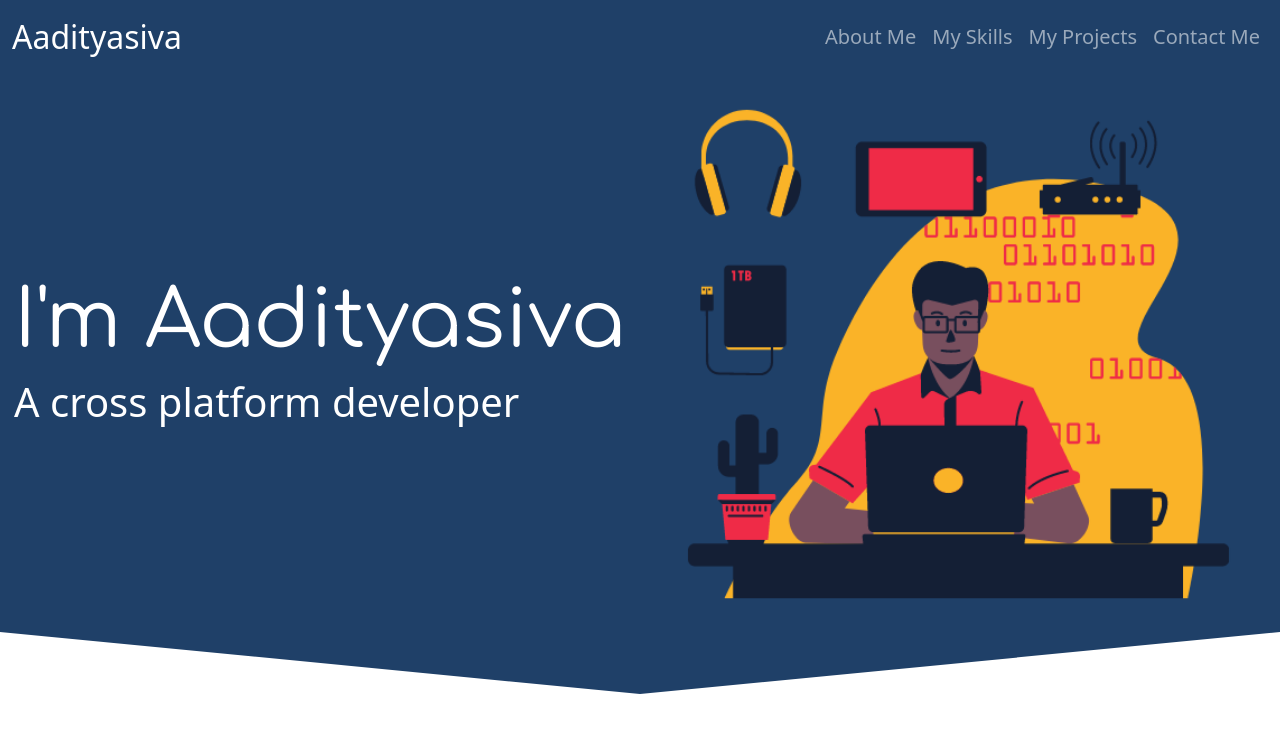
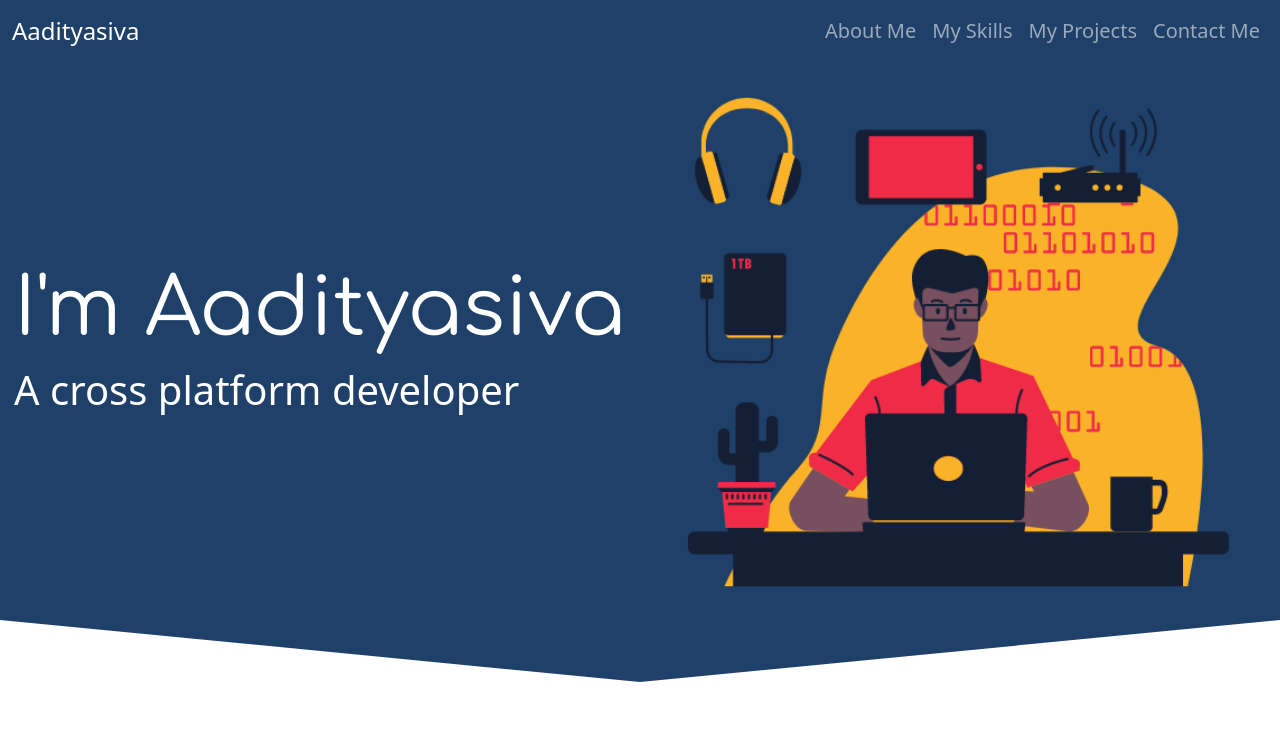
Before and after one commit to aadityasivaS/my-site, a Next.js app: page / in a window 1280 px wide. Shown: the top 750 px of the page. Built offline with nearby package versions, Linux system fonts and the light colour scheme.

Commit message:
Some changes

```diff
--- a/components/first-container.jsx
+++ b/components/first-container.jsx
@@ -3,7 +3,7 @@ export default function TopContainer() {
     <>
       <nav className="navbar navbar-expand-lg navbar-dark bg-primary sticky-top z4">
         <div className="container-fluid">
-          <a className="navbar-brand fs-2" href="#">
+          <a className="navbar-brand fs-4" href="#">
             Aadityasiva
           </a>
           <button
```
